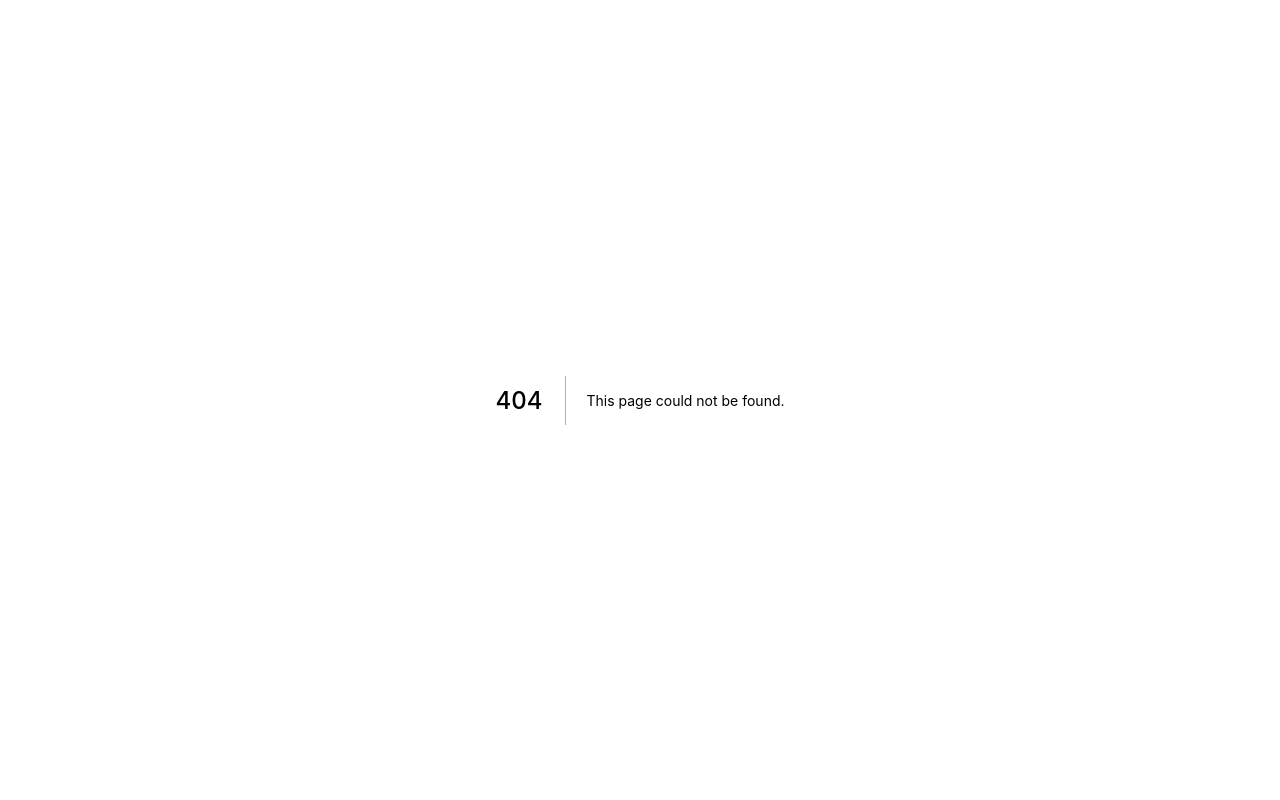
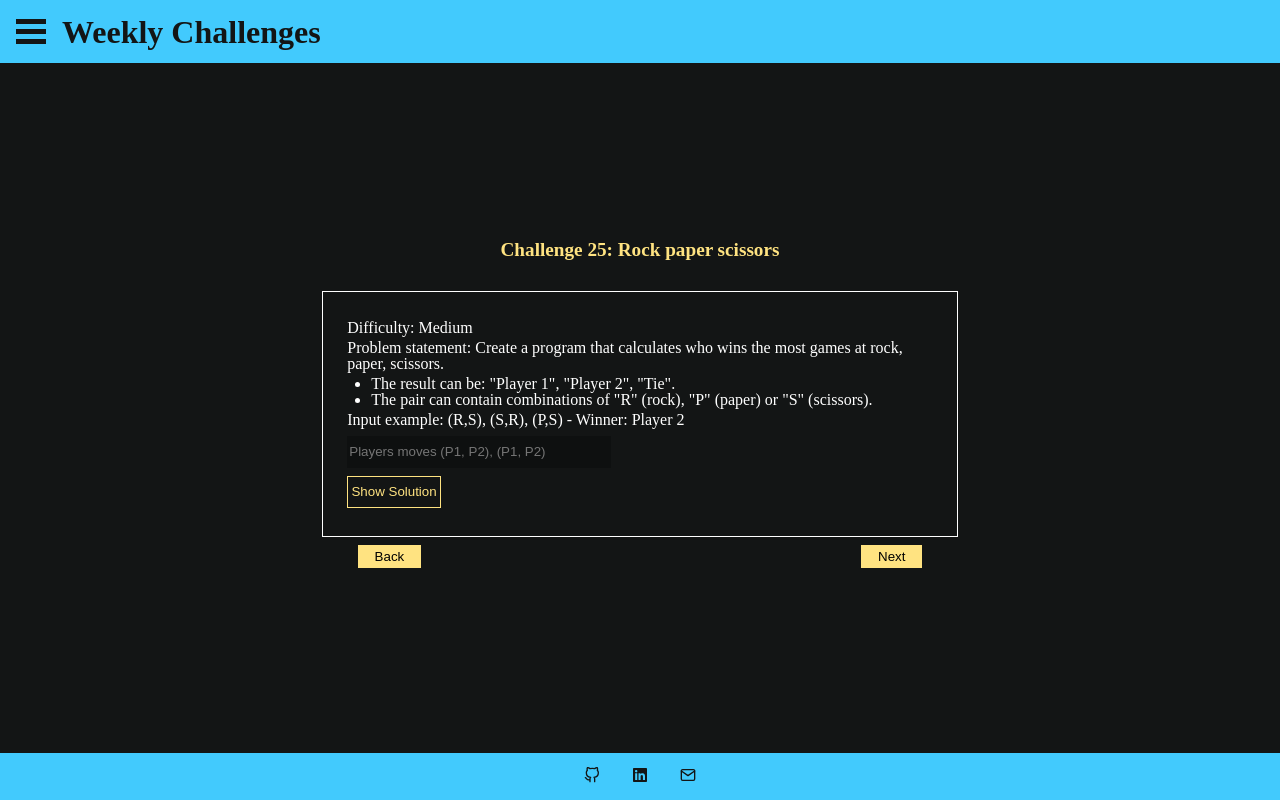
Before and after one commit to agusting19/Weekly-Challenges-v2, a Next.js app: page /Challenges/week25 in a window 1280 px wide. Before the commit this address had no page. Built offline with nearby package versions, Linux system fonts and the light colour scheme.

Commit message:
Week25 solved and Week10 fixed

```diff
--- a/pages/Challenges/week24.jsx
+++ b/pages/Challenges/week24.jsx
@@ -57,7 +57,7 @@ const Week24 = () => {
         </div>
         <div className={styles.buttons}>
           <ButtonNextReturn link={"/Challenges/week23"} text={"Back"} />
-          <ButtonNextReturn link={"/"} text={"Next"} />
+          <ButtonNextReturn link={"/Challenges/week25"} text={"Next"} />
         </div>
         <Modal isOpen={showModal} closeModal={changeModalState}>
           <div className={styles.modal__message}>
--- /dev/null
+++ b/pages/Challenges/week25.jsx
@@ -0,0 +1,144 @@
+import { useState } from "react";
+import {
+  Layout,
+  ButtonSolution,
+  ButtonNextReturn,
+  Modal,
+} from "../../components";
+import styles from "../../styles/challenges.module.css";
+
+const RockPaperScissors = (player1, player2, result) => {
+  if (player1 == "R" && player2 == "S") {
+    return (result[0] += 1);
+  }
+
+  if (player1 == "P" && player2 == "R") {
+    return (result[0] += 1);
+  }
+
+  if (player1 == "S" && player2 == "P") {
+    return (result[0] += 1);
+  }
+
+  return (result[1] += 1);
+};
+
+const Week25 = () => {
+  const [showModal, setShowModal] = useState(false);
+  const [message, setMessage] = useState();
+  const [input, setInput] = useState({
+    plays: "",
+  });
+
+  const onChange = (e) => {
+    setInput({ ...input, [e.target.name]: e.target.value });
+  };
+
+  const handleSubmit = () => {
+    const games = input.plays.replace(/[^\w]/g, "").toUpperCase().split("");
+
+    if (games.length == 0) {
+      return setMessage("Please enter a value");
+    }
+
+    if (games.length % 2 != 0) {
+      return setMessage(
+        "Please enter values in the next format (P1, P2), (P1, P2)"
+      );
+    }
+
+    let result = [0, 0];
+    let i = 0;
+    while (i < games.length) {
+      if (
+        (games[i] != "R" && games[i] != "P" && games[i] != "S") ||
+        (games[i + 1] != "R" && games[i + 1] != "P" && games[i + 1] != "S")
+      ) {
+        break;
+      }
+      RockPaperScissors(games[i], games[i + 1], result);
+      i += 2;
+    }
+
+    if (i < games.length) {
+      return setMessage(
+        "Please enter values in the next format (P1, P2), (P1, P2)"
+      );
+    }
+
+    if (result[0] > result[1]) {
+      return setMessage("Winner: Player 1");
+    }
+
+    return setMessage("Winner: Player 2");
+  };
+
+  const changeModalState = () => {
+    setShowModal(!showModal);
+  };
+
+  return (
+    <Layout>
+      <div className={styles.container}>
+        <h2 className={styles.title}>Challenge 25: Rock paper scissors</h2>
+        <div className={styles.statement}>
+          <p className={styles.statement__p}>Difficulty: Medium</p>
+          <p className={styles.statement__p}>
+            Problem statement: Create a program that calculates who wins the
+            most games at rock, paper, scissors.
+          </p>
+          <ul className={styles.statement__ul}>
+            <li>
+              The result can be: &quot;Player 1&quot;, &quot;Player 2&quot;,
+              &quot;Tie&quot;.
+            </li>
+            <li>
+              The pair can contain combinations of &quot;R&quot; (rock),
+              &quot;P&quot; (paper) or &quot;S&quot; (scissors).
+            </li>
+          </ul>
+          <p className={styles.statement__p}>
+            Input example: (R,S), (S,R), (P,S) - Winner: Player 2
+          </p>
+          <form
+            className={styles.form}
+            onSubmit={(event) => {
+              event.preventDefault();
+              handleSubmit();
+              changeModalState();
+            }}
+          >
+            <div className={styles.statement__form}>
+              <input
+                name="plays"
+                placeholder="Players moves (P1, P2), (P1, P2)"
+                onChange={onChange}
+                className={styles.input}
+              />
+            </div>
+            <ButtonSolution />
+          </form>
+        </div>
+        <div className={styles.buttons}>
+          <ButtonNextReturn link={"/Challenges/week24"} text={"Back"} />
+          <ButtonNextReturn link={"/"} text={"Next"} />
+        </div>
+        <Modal isOpen={showModal} closeModal={changeModalState}>
+          <div className={styles.modal__message}>{message}</div>
+        </Modal>
+      </div>
+    </Layout>
+  );
+};
+
+export default Week25;
+
+/*
+ * Crea un programa que calcule quien gana más partidas al piedra,
+ * papel, tijera.
+ * - El resultado puede ser: "Player 1", "Player 2", "Tie" (empate)
+ * - La función recibe un listado que contiene pares, representando cada jugada.
+ * - El par puede contener combinaciones de "R" (piedra), "P" (papel)
+ *   o "S" (tijera).
+ * - Ejemplo. Entrada: [("R","S"), ("S","R"), ("P","S")]. Resultado: "Player 2".
+ */
```
Also changed, not shown: pages/Challenges/week10.jsx (+11 -11 lines).
